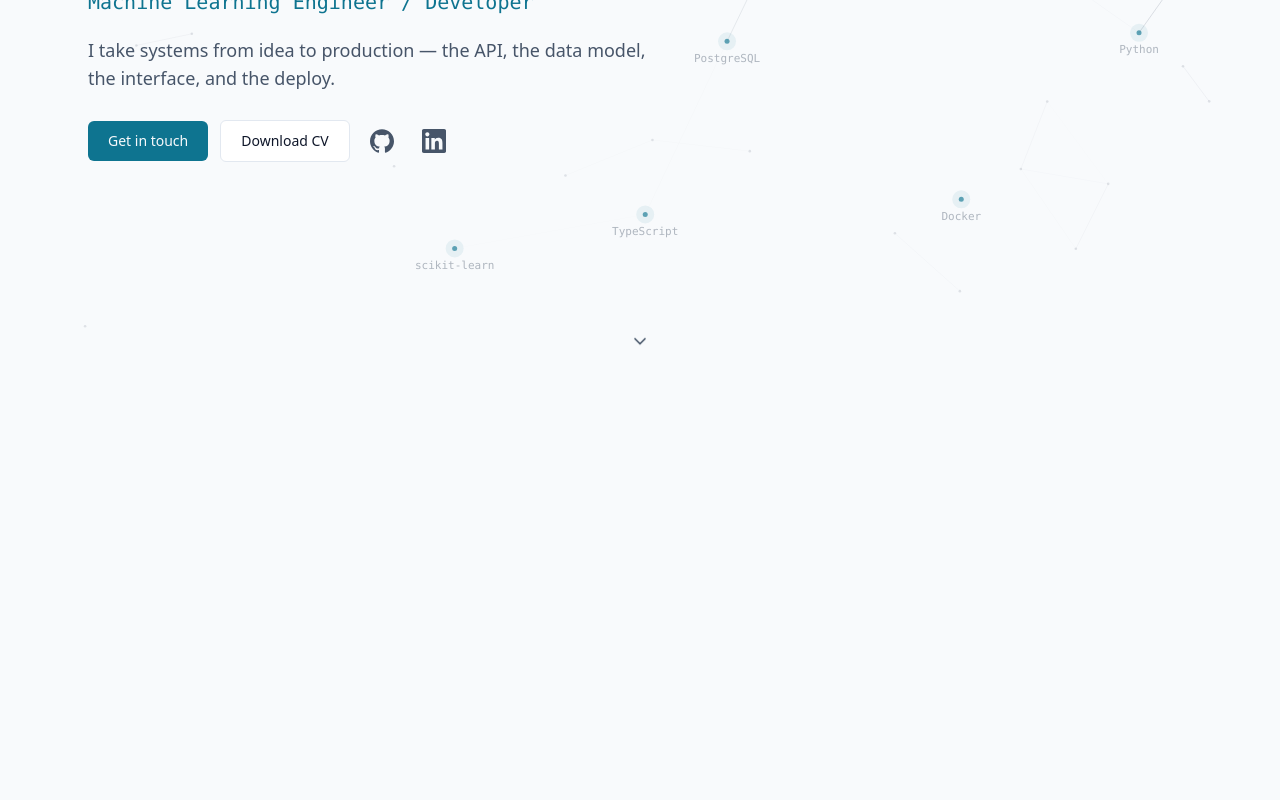
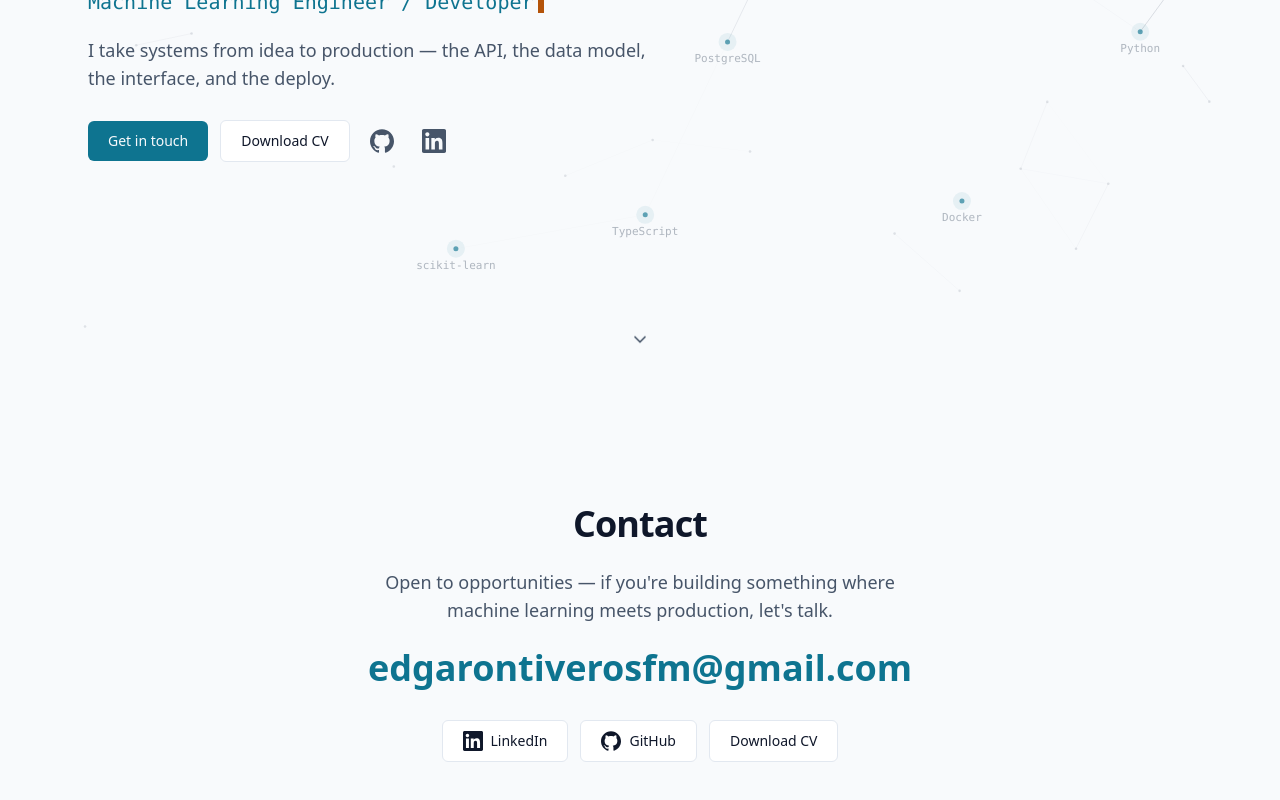
Before and after one commit to Edgar-Ontiveros/edgar-ontiveros.com, a React (Vite) app: page / in a window 1280 px wide. Shown: the part 424-1224 px from the top of the page. Before the commit the page ends 800 px from the top, so only its background shows below. Built offline with nearby package versions, Linux system fonts and the light colour scheme.

Commit message:
Integrate contact section

```diff
--- a/src/App.tsx
+++ b/src/App.tsx
@@ -2,6 +2,7 @@ import { Header } from './components/Header'
 import { SECTION_IDS } from './content/types'
 import { useLanguage } from './hooks/useLanguage'
 import { useTheme } from './hooks/useTheme'
+import { Contact } from './sections/Contact'
 import { Hero } from './sections/Hero'
 
 function App() {
@@ -20,9 +21,10 @@ function App() {
         <Hero content={content} />
         {/* Secciones aún vacías: existen para que las anclas de la nav no queden rotas.
             tabIndex -1: al navegar a un ancla el foco aterriza en la sección. */}
-        {SECTION_IDS.map((id) => (
+        {SECTION_IDS.filter((id) => id !== 'contact').map((id) => (
           <section key={id} id={id} tabIndex={-1} className="scroll-mt-16 outline-none" />
         ))}
+        <Contact content={content} />
       </main>
     </>
   )
--- a/src/content/en.ts
+++ b/src/content/en.ts
@@ -25,6 +25,12 @@ export const en: SiteContent = {
     githubLabel: 'Edgar Ontiveros on GitHub',
     linkedinLabel: 'Edgar Ontiveros on LinkedIn',
   },
+  contact: {
+    blurb:
+      "Open to opportunities — if you're building something where machine learning meets production, let's talk.",
+    github: 'GitHub',
+    linkedin: 'LinkedIn',
+  },
   ui: {
     themeToggle: {
       toLight: 'Switch to light theme',
--- a/src/content/es.ts
+++ b/src/content/es.ts
@@ -25,6 +25,12 @@ export const es: SiteContent = {
     githubLabel: 'Edgar Ontiveros en GitHub',
     linkedinLabel: 'Edgar Ontiveros en LinkedIn',
   },
+  contact: {
+    blurb:
+      'Abierto a oportunidades — si estás construyendo algo donde el machine learning se encuentra con producción, hablemos.',
+    github: 'GitHub',
+    linkedin: 'LinkedIn',
+  },
   ui: {
     themeToggle: {
       toLight: 'Cambiar a tema claro',
--- a/src/content/site.ts
+++ b/src/content/site.ts
@@ -1,6 +1,7 @@
 /** Datos del sitio independientes del idioma (marca, enlaces, assets). */
 export const site = {
   monogram: 'EO·',
+  email: 'edgarontiverosfm@gmail.com',
   github: 'https://github.com/Edgar-Ontiveros',
   linkedin: 'https://www.linkedin.com/in/edgaronti',
   cvPdf: '/cv/edgar-ontiveros-cv.pdf',
--- a/src/content/types.ts
+++ b/src/content/types.ts
@@ -38,6 +38,12 @@ export interface SiteContent {
     githubLabel: string
     linkedinLabel: string
   }
+  contact: {
+    blurb: string
+    /** Labels visibles de los botones (nombres de marca, no se traducen). */
+    github: string
+    linkedin: string
+  }
   ui: {
     themeToggle: {
       toLight: string
--- a/src/index.css
+++ b/src/index.css
@@ -2,6 +2,12 @@
 @import './styles/theme.css';
 
 @layer base {
+  @media (prefers-reduced-motion: no-preference) {
+    html {
+      scroll-behavior: smooth;
+    }
+  }
+
   body {
     background-color: var(--bg);
     color: var(--text);
--- /dev/null
+++ b/src/sections/Contact.tsx
@@ -0,0 +1,56 @@
+import { GitHubIcon, LinkedInIcon } from '../components/icons'
+import { site } from '../content/site'
+import type { SiteContent } from '../content/types'
+
+interface ContactProps {
+  content: SiteContent
+}
+
+const buttonClasses =
+  'inline-flex items-center gap-2 rounded-md border border-border bg-surface px-5 py-2.5 text-sm font-medium transition-colors hover:border-accent'
+
+export function Contact({ content }: ContactProps) {
+  const { contact } = content
+
+  return (
+    <section id="contact" tabIndex={-1} className="scroll-mt-16 outline-none">
+      <div className="mx-auto w-full max-w-6xl px-4 py-24 sm:px-6 sm:py-32">
+        <div className="flex flex-col items-center gap-6 text-center">
+          <h2 className="font-display text-3xl font-bold tracking-tight sm:text-4xl">
+            {content.nav.labels.contact}
+          </h2>
+          <p className="max-w-xl text-base text-muted sm:text-lg">{contact.blurb}</p>
+          <a
+            href={`mailto:${site.email}`}
+            className="font-display text-xl font-semibold break-all text-accent transition-colors hover:text-foreground sm:text-4xl"
+          >
+            {site.email}
+          </a>
+          <div className="mt-2 flex flex-wrap items-center justify-center gap-3">
+            <a
+              href={site.linkedin}
+              target="_blank"
+              rel="noopener noreferrer"
+              className={buttonClasses}
+            >
+              <LinkedInIcon className="h-5 w-5" />
+              {contact.linkedin}
+            </a>
+            <a
+              href={site.github}
+              target="_blank"
+              rel="noopener noreferrer"
+              className={buttonClasses}
+            >
+              <GitHubIcon className="h-5 w-5" />
+              {contact.github}
+            </a>
+            <a href={site.cvPdf} download className={buttonClasses}>
+              {content.hero.ctaDownloadCv}
+            </a>
+          </div>
+        </div>
+      </div>
+    </section>
+  )
+}
```
